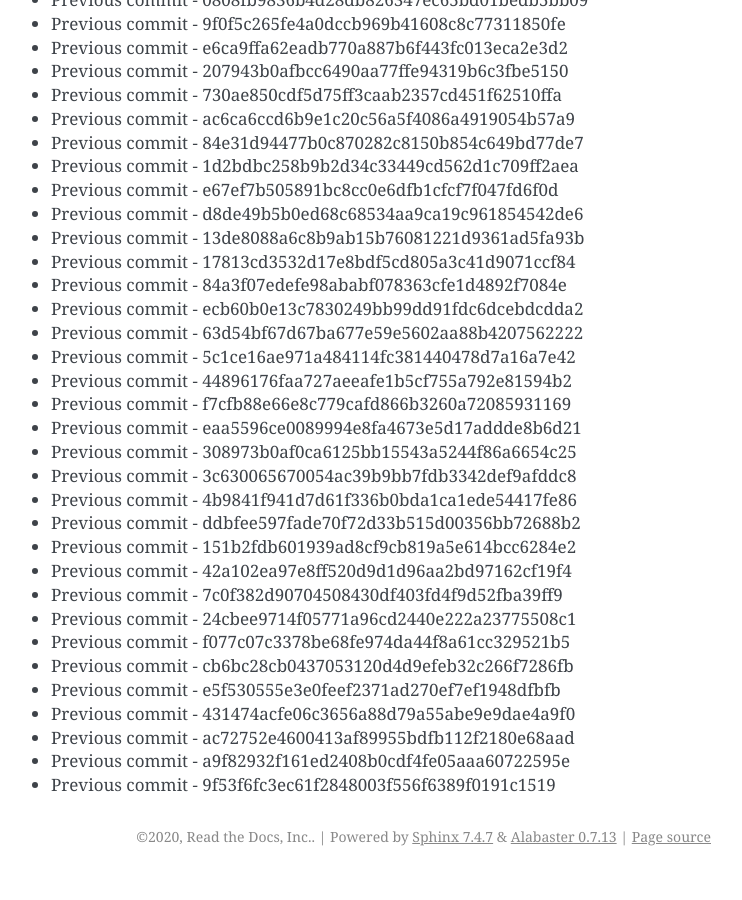
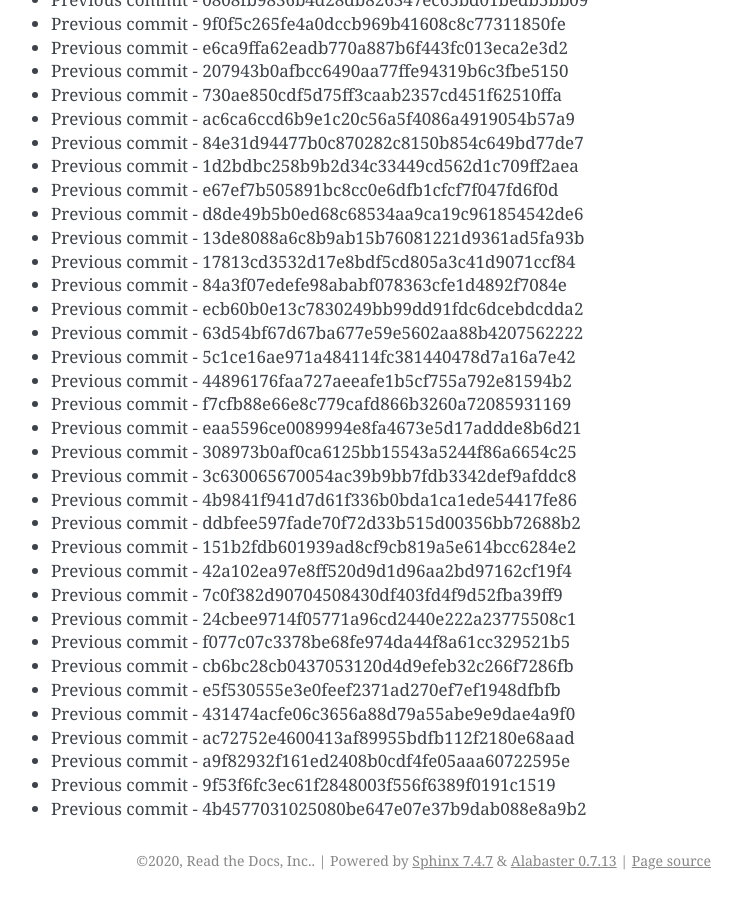
Before and after one commit to readthedocs/rtd-git-stresstest, a Sphinx documentation site: the page built from docs/updates.rst, in a window 1280 px wide and 900 px high, scrolled down 6938 px. Shown: the whole window, without its empty margins (399-1141 px from the left). Built offline with Sphinx 7.4.7, drawn with Linux system fonts in a browser that asks for light colours; before the commit the page ends 7814 px from its top, so only the background shows below that.

Commit message:
Generating commit from previous: 4b4577031025080be647e07e37b9dab088e8a9b2

```diff
--- a/docs/updates.rst
+++ b/docs/updates.rst
@@ -323,3 +323,4 @@ It can be tested for any performance characteristics.
 * Previous commit - ac72752e4600413af89955bdfb112f2180e68aad
 * Previous commit - a9f82932f161ed2408b0cdf4fe05aaa60722595e
 * Previous commit - 9f53f6fc3ec61f2848003f556f6389f0191c1519
+* Previous commit - 4b4577031025080be647e07e37b9dab088e8a9b2
```
